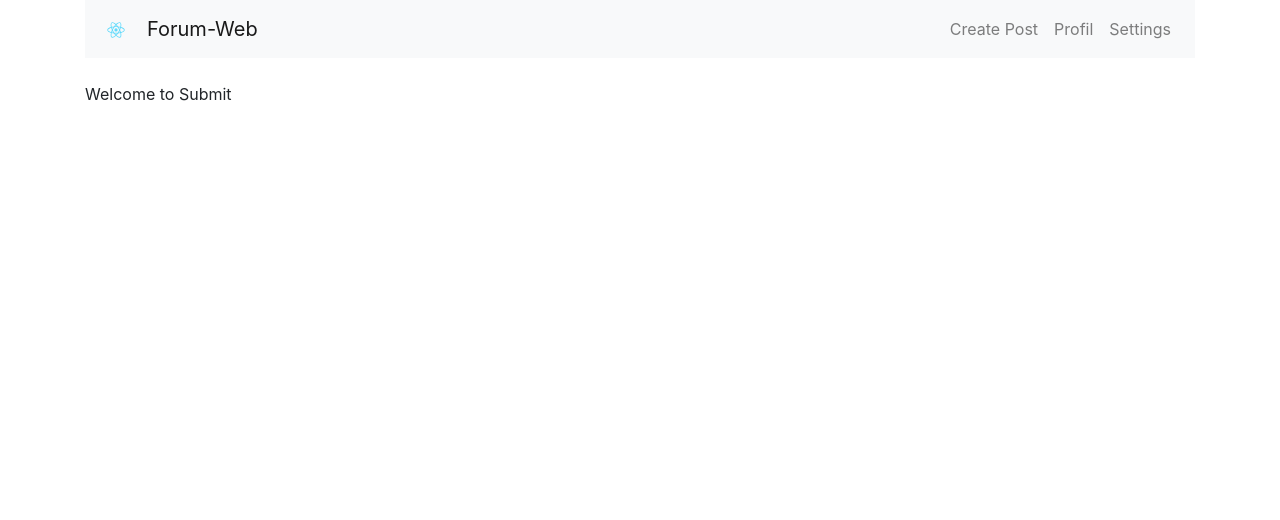
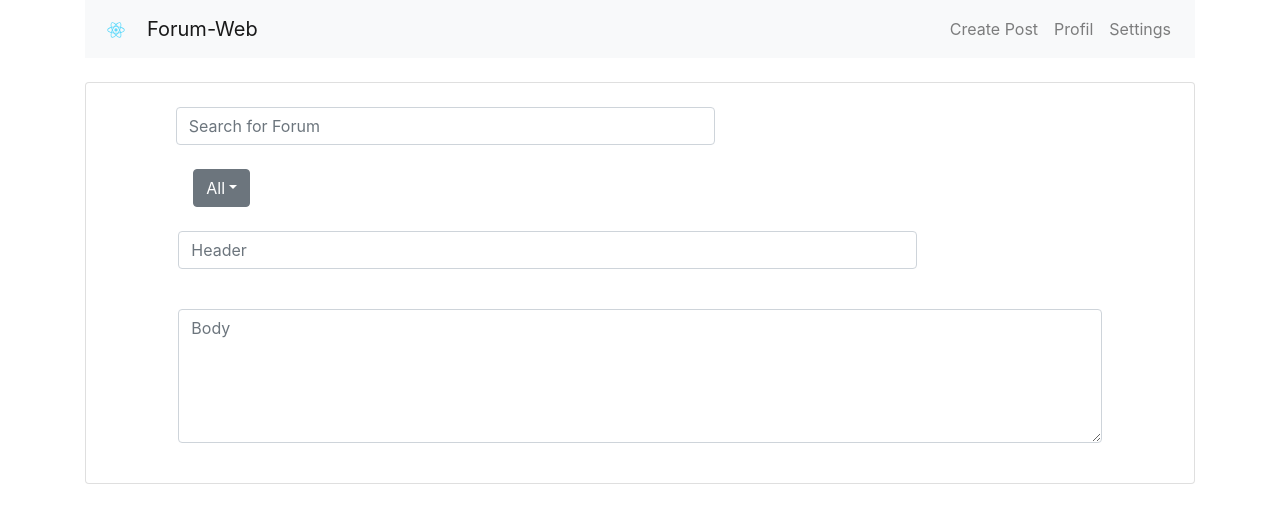
Before and after one commit to welbcmyk/web-forum, a React (Create React App) app: page /forum/1/submit in a window 1280 px wide. Shown: the top 520 px of the page. Built offline with nearby package versions, Linux system fonts and the light colour scheme.

Commit message:
finished frontend submit component

```diff
--- a/src/components/submit.component.js
+++ b/src/components/submit.component.js
@@ -1,11 +1,98 @@
 import React, { Component } from 'react';
+export default class HomeFeed extends Component {
+    constructor(props) {
+        super(props);
 
-export default class HomeFeed extends Component {
+        this.state = {
+            post_title: '',
+            post_date: '',
+            post_content: '',
+            post_user: ''
+        }
+
+        this.onSubmit = this.onSubmit.bind(this);
+        this.onChangeTitle = this.onChangeTitle.bind(this);
+        this.onChangeContent = this.onChangeContent.bind(this);
+        this.onChangeDate = this.onChangeDate.bind(this);
+    }
+
     render() {
         return (
-            <div>
-                <p>Welcome to Submit</p>
+            <div class="card container">
+                <br/>
+                <div class="input-group row">
+                    <div class="col-md-1"></div>
+                    <input type="text" class="form-control rounded col-md-6" placeholder="Search for Forum" aria-label="Forum" aria-describedby="basic-addon1"></input>
+                </div>
+                <br/>
+                <div class="row">
+                    <div class="col-md-1"></div>
+                    <div class="dropdown col-md">
+                        { this.forums() }
+                    </div>
+                    <div class="col-md"></div>
+                    <div class="col-md"></div>
+                </div>
+                <br/>
+                <div class="form-group row">
+                    <div class="col-md-1"></div>
+                    <input class="form-control col-md-8" placeholder="Header" rows="2" id="post_header"></input>
+                </div>
+                <br/>
+                <div class="form-group row">
+                    <div class="col-md-1"></div>
+                    <textarea class="form-control col-md-10" placeholder="Body" rows="5" id="post_body"></textarea>
+                </div>
+                <br/>
             </div>
         )
     }
+
+    forums() { // TODO change forums functions to real function which gives all forum back in a dropdown menu
+        return(
+            <>
+            <div class="btn-group">
+                <button class="btn btn-secondary input-block-level dropdown-toggle" type="button" id="dropdownForums" data-toggle="dropdown" aria-haspopup="true" aria-expanded="false">
+                    All
+                </button>
+                <div class="dropdown-menu" aria-labelledby="dropdownForums">
+                    <a class="dropdown-item" href="#">Forum 1</a>
+                    <a class="dropdown-item" href="#">Forum 2</a>
+                    <a class="dropdown-item" href="#">Forum 3</a>
+                </div>
+            </div>
+            </>
+        )
+    }
+    onSubmit(e) {
+        e.preventDefault();
+
+        console.log('Post submitted:');
+        console.log('User:');
+        console.log('Title:');
+        console.log('Content:');
+        console.log('Date:');
+
+        this.setState({
+            post_title: '',
+            post_date: '',
+            post_content: '',
+            post_user: ''
+        })
+    }
+    onChangeTitle(e) {
+        this.setState({
+            post_title: e.target.value
+        });
+    }
+    onChangeContent(e) {
+        this.setState({
+            post_content: e.target.value
+        });
+    }
+    onChangeDate(e) {
+        this.setState({
+            post_date: e.target.value
+        });
+    }
 }
```
